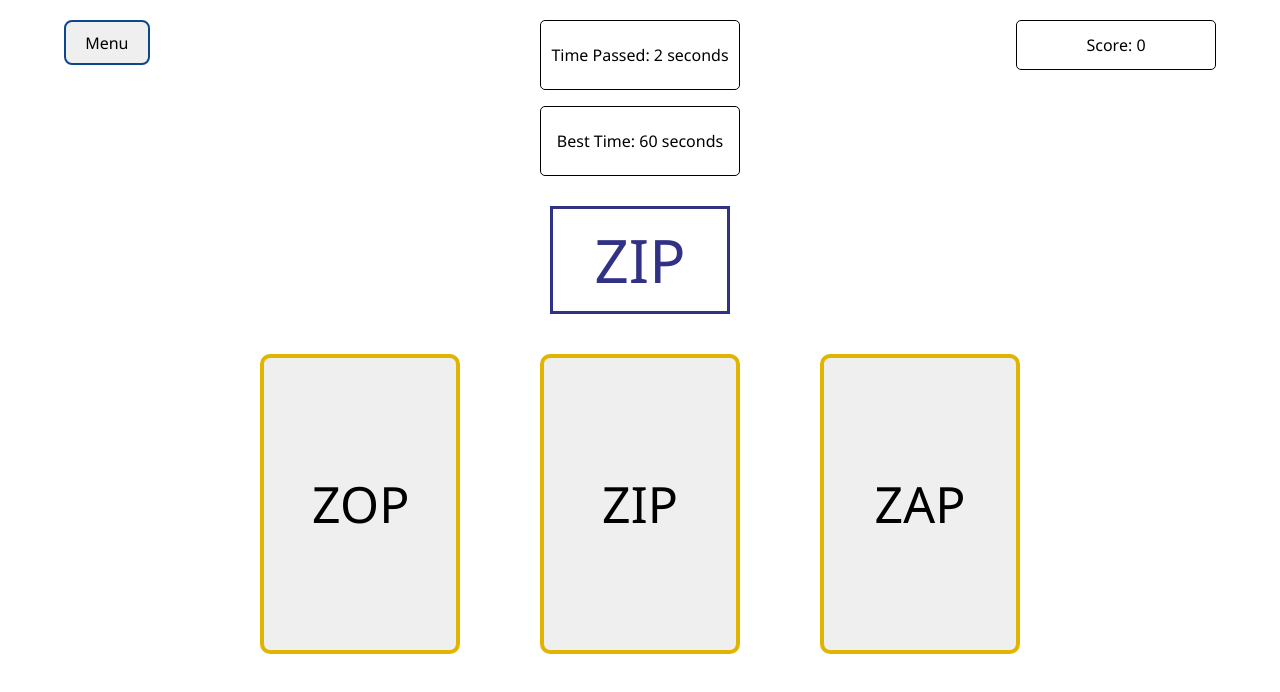
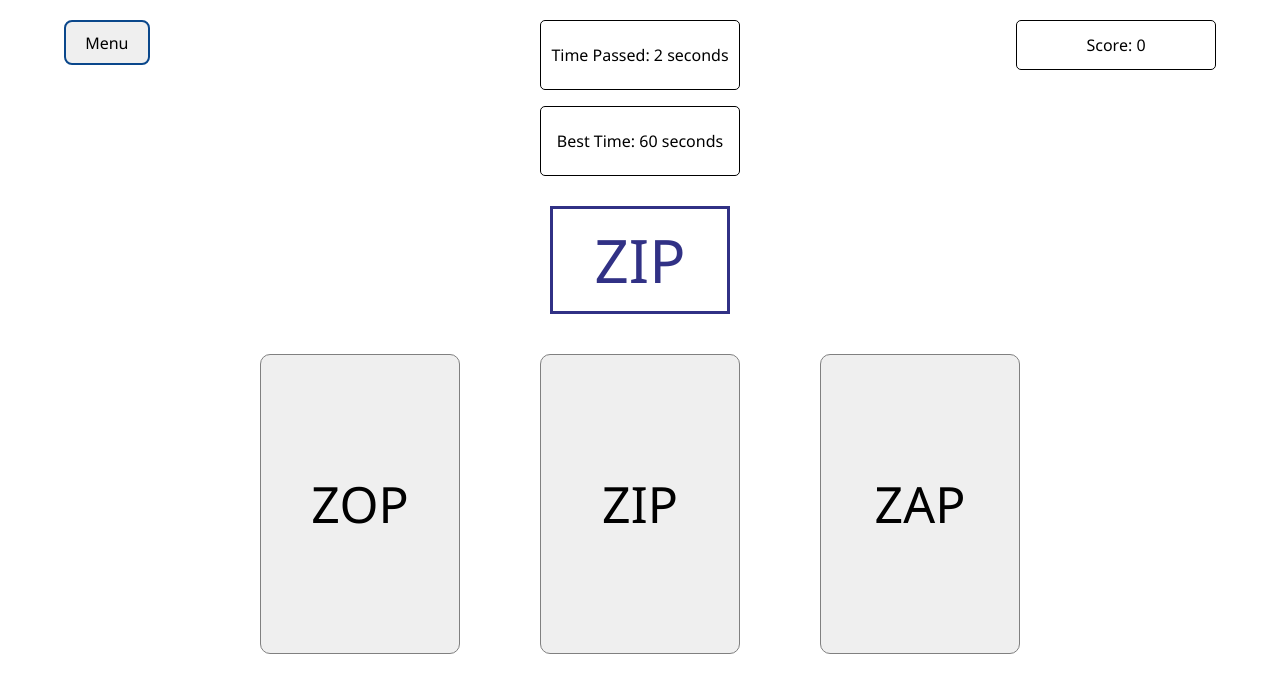
Before and after one commit to Moe-Pwint/Zip-Zap-Zop-Game, a React (Vite) app: page / in a window 1280 px wide. Both pictures are taken after a click on the button "Play Game". Shown: the top 692 px of the page. Built offline with nearby package versions, Linux system fonts and the light colour scheme.

Commit message:
Show effect when the right card is clicked.

```diff
--- a/src/components/CardsUI.jsx
+++ b/src/components/CardsUI.jsx
@@ -71,6 +71,7 @@ function Cards({
       e.target.classList.add('wrongCard')
       handleWrongCardLoss()
     } else {
+      // e.target.classList.add('rightCard')
       handleScore()
       createNextCards()
     }
--- a/src/components/StartingUI.css
+++ b/src/components/StartingUI.css
@@ -119,12 +119,17 @@ body {
   margin: 1em;
 }
 
+.card.true:active {
+  border: 5px solid rgb(1, 230, 1);
+}
+
 .card {
-  border: 4px solid var(--mid-yellow);
+  border: 1px solid gray;
   border-radius: 10px;
   width: 200px;
   height: 300px;
   display: flex;
+
   p {
     margin: auto;
     font-size: 50px;
@@ -135,9 +140,9 @@ body {
   border: 3px solid red;
 }
 
-/* div[data-right-card='rightCard'] {
+.rightCard {
   border: 3px solid green;
-} */
+}
 
 .winAlert,
 .lossAlert {
--- a/src/components/StartingUI.jsx
+++ b/src/components/StartingUI.jsx
@@ -8,23 +8,14 @@ import WinLoseAlert from './WinLoseAlert'
 // localStorage.clear()
 
 export default function StartingUI() {
-  const winningScore = useRef(3)
+  const winningScore = useRef(21)
   const totalTime = useRef(60)
   const [score, setScore] = useState(0)
   const [gameWin, setGameWin] = useState(null)
   const [gamePlaying, setGamePlaying] = useState(null)
   const [timeOutLoss, setTimeOutLoss] = useState(null)
   const [wrongCardLoss, setWrongCardLoss] = useState(null)
-  const [newBestTime, setHasBestTime] = useState(null)
-
-  function handleWrongCardLoss() {
-    setWrongCardLoss(true)
-    activateGameLoss()
-  }
-
-  function hasNewBestTime() {
-    setHasBestTime(true)
-  }
+  const [newBestTime, setHasNewBestTime] = useState(null)
 
   function beginGame() {
     setGamePlaying(true)
@@ -32,6 +23,11 @@ export default function StartingUI() {
 
   function handleScore() {
     setScore((score) => score + 1)
+  }
+
+  function handleWrongCardLoss() {
+    setWrongCardLoss(true)
+    activateGameLoss()
   }
 
   function activateGameLoss() {
@@ -42,6 +38,10 @@ export default function StartingUI() {
   function activateGameWin() {
     setGamePlaying(false)
     setGameWin(true)
+  }
+
+  function hasNewBestTime() {
+    setHasNewBestTime(true)
   }
 
   useEffect(() => {
```
Also changed, not shown: 1 other file (tests, documents, lock files or other folders).
